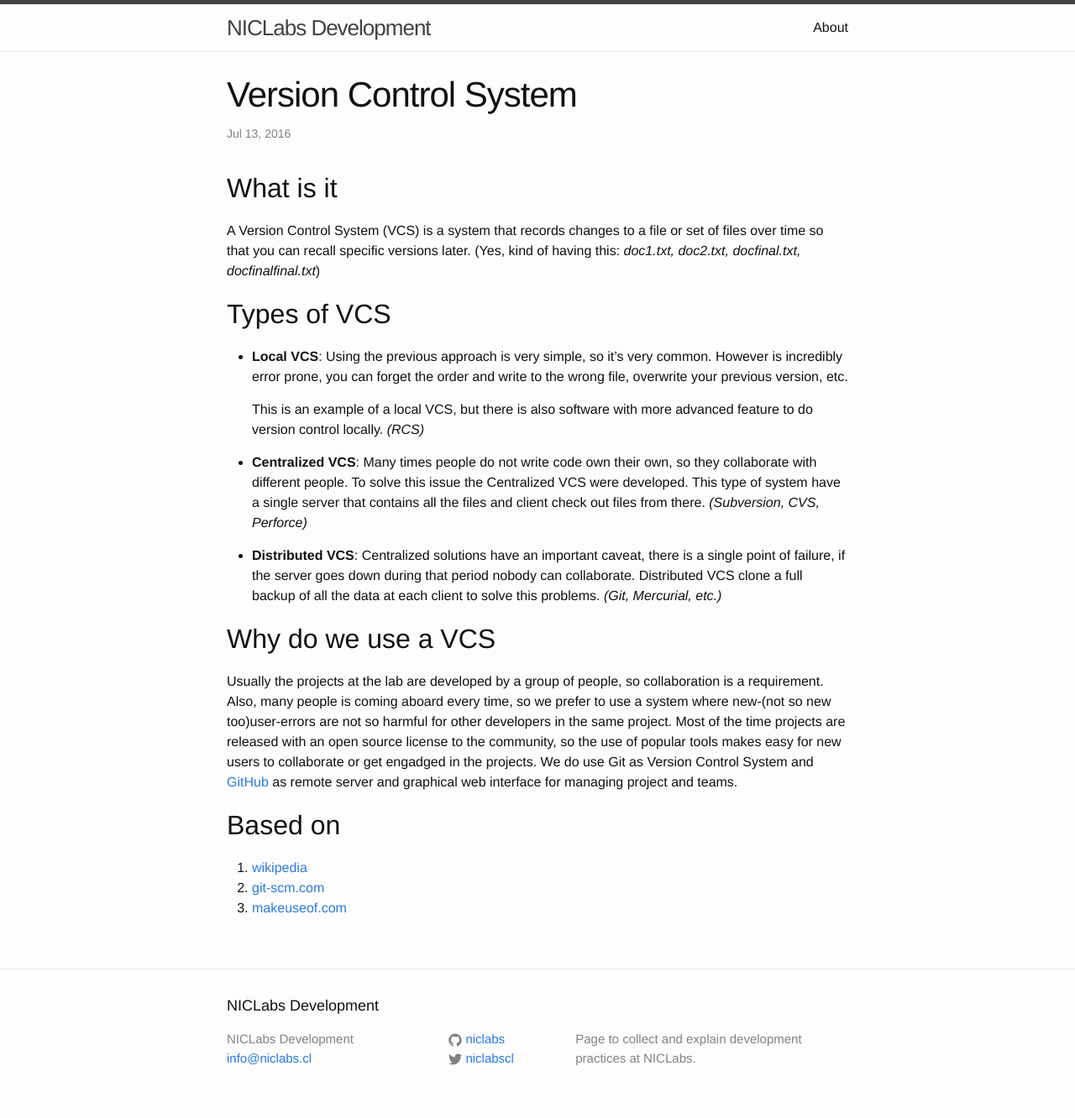
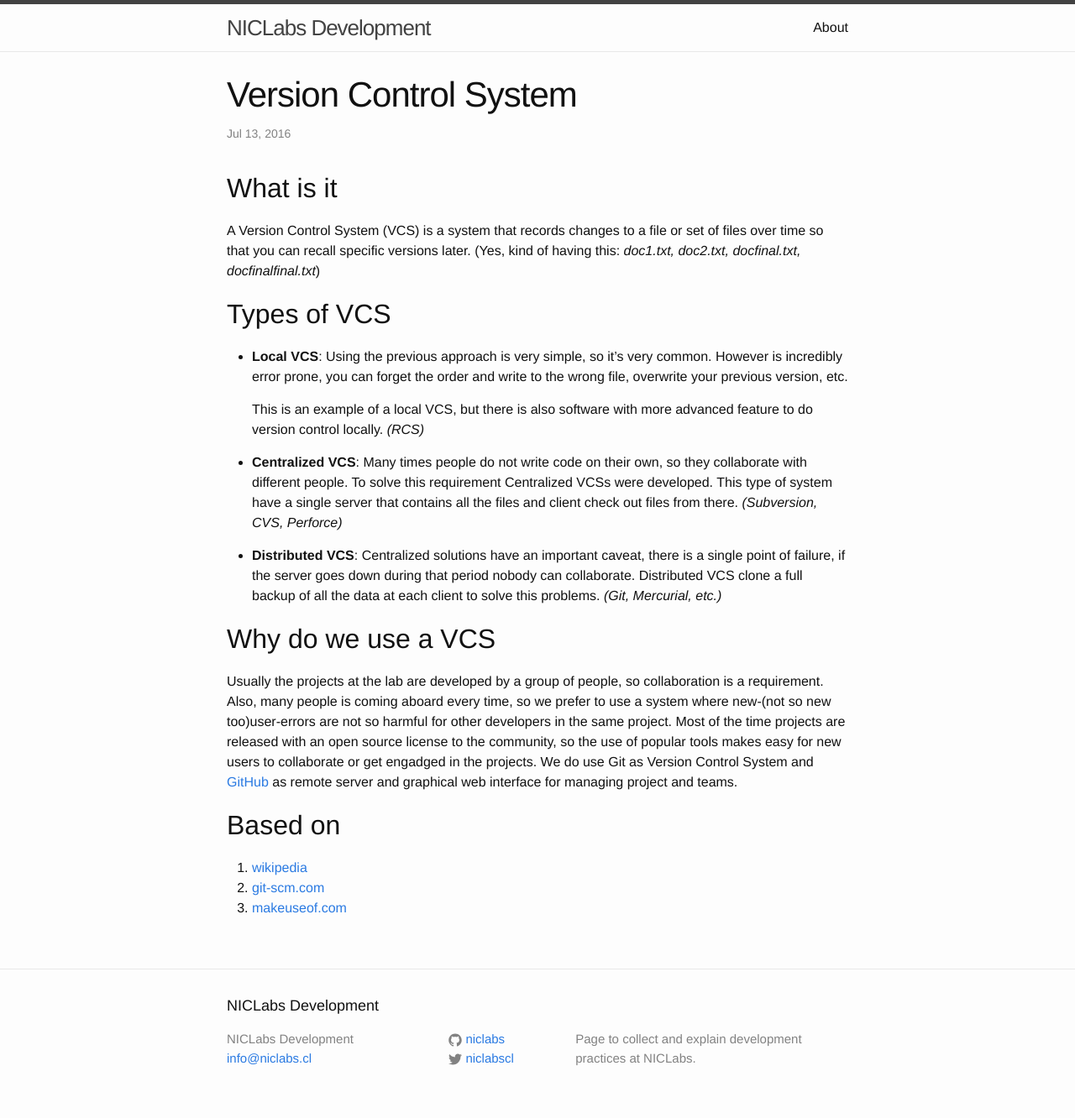
Before and after one commit to niclabs/development, a Jekyll site: the page built from _posts/2016-07-13-version-control.markdown, in a window 1280 px wide. Shown: the whole page at 84% size. Built offline with Jekyll 4.4.1, drawn with Linux system fonts in a browser that asks for light colours.

Commit message:
fix zeeerooo comments

```diff
--- a/_posts/2016-07-13-version-control.markdown
+++ b/_posts/2016-07-13-version-control.markdown
@@ -13,7 +13,7 @@ A Version Control System (VCS) is a system that records changes to a file or set
 
   This is an example of a local VCS, but there is also software with more advanced feature to do version control locally. *(RCS)*
 
-- **Centralized VCS**: Many times people do not write code own their own, so they collaborate with different people. To solve this issue the Centralized VCS were developed. This type of system have a single server that contains all the files and client check out files from there. *(Subversion, CVS, Perforce)*
+- **Centralized VCS**: Many times people do not write code on their own, so they collaborate with different people. To solve this requirement Centralized VCSs were developed. This type of system have a single server that contains all the files and client check out files from there. *(Subversion, CVS, Perforce)*
 
 - **Distributed VCS**: Centralized solutions have an important caveat, there is a single point of failure, if the server goes down during that period nobody can collaborate. Distributed VCS clone a full backup of all the data at each client to solve this problems. *(Git, Mercurial, etc.)*
 
```
